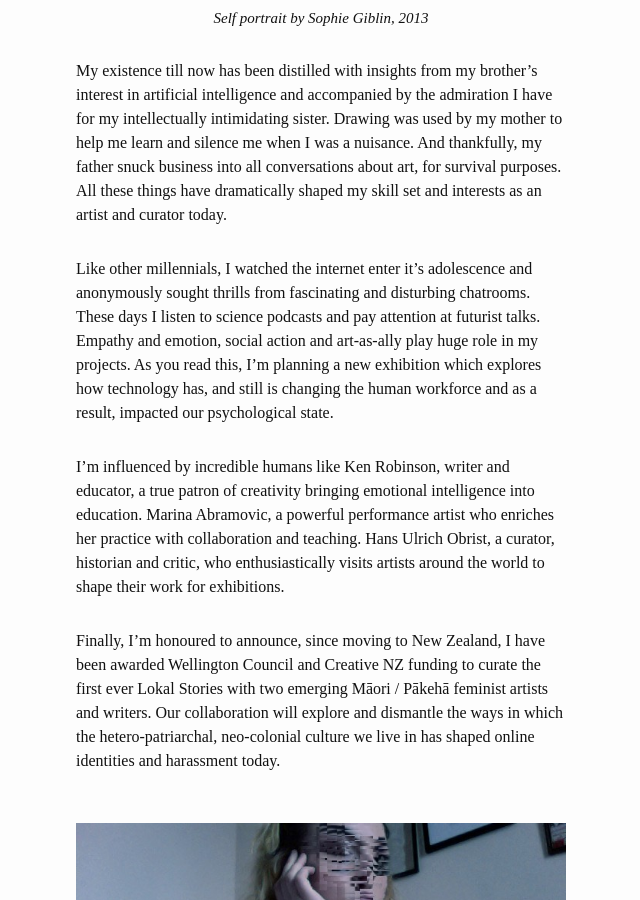
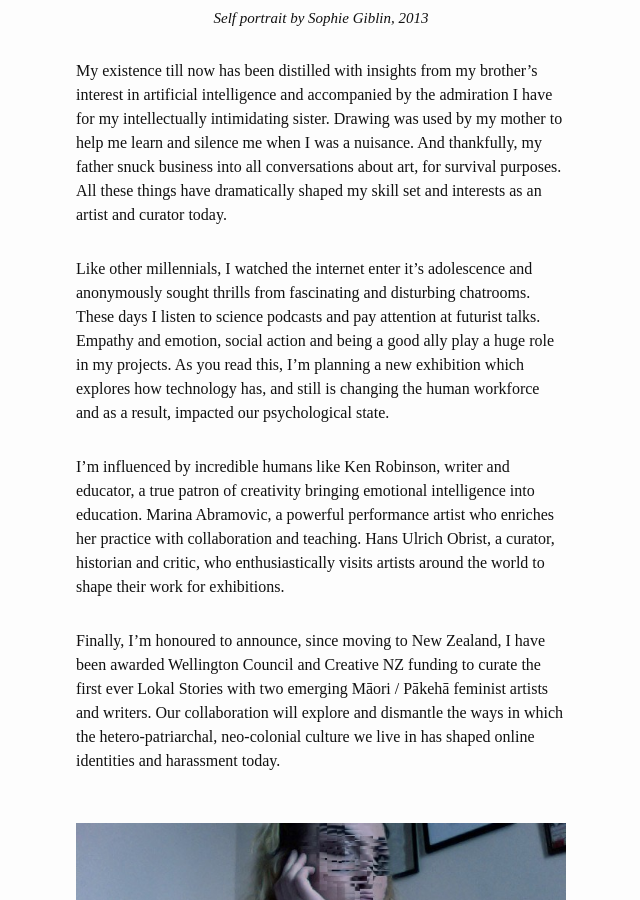
Before and after one commit to sophiegoblin/sophiegoblin.github.io, a Jekyll site: the page built from index.md, in a window 1280 px wide and 900 px high, scrolled down 612 px. Shown: the whole window, without its empty margins (319-959 px from the left). Built offline with Jekyll 4.4.1, drawn with Linux system fonts in a browser that asks for light colours; nearby versions of some CDN libraries.

Commit message:
spelling

```diff
--- a/index.md
+++ b/index.md
@@ -16,7 +16,7 @@
 
 My existence till now has been distilled with insights from my brother's interest in artificial intelligence and accompanied by the admiration I have for my intellectually intimidating sister. Drawing was used by my mother to help me learn and silence me when I was a nuisance. And thankfully, my father snuck business into all conversations about art, for survival purposes. All these things have dramatically shaped my skill set and interests as an artist and curator today.
 
-Like other millennials, I watched the internet enter it's adolescence and anonymously sought thrills from fascinating and disturbing chatrooms. These days I listen to science podcasts and pay attention at futurist talks. Empathy and emotion, social action and art-as-ally play huge role in my projects. As you read this, I'm planning a new exhibition which explores how technology has, and still is changing the human workforce and as a result, impacted our psychological state.
+Like other millennials, I watched the internet enter it's adolescence and anonymously sought thrills from fascinating and disturbing chatrooms. These days I listen to science podcasts and pay attention at futurist talks. Empathy and emotion, social action and being a good ally play a huge role in my projects. As you read this, I'm planning a new exhibition which explores how technology has, and still is changing the human workforce and as a result, impacted our psychological state.
 
 I'm influenced by incredible humans like Ken Robinson, writer and educator, a true patron of creativity bringing emotional intelligence into education. Marina Abramovic, a powerful performance artist who enriches her practice with collaboration and teaching. Hans Ulrich Obrist, a curator, historian and critic, who enthusiastically visits artists around the world to shape their work for exhibitions.
 
```
